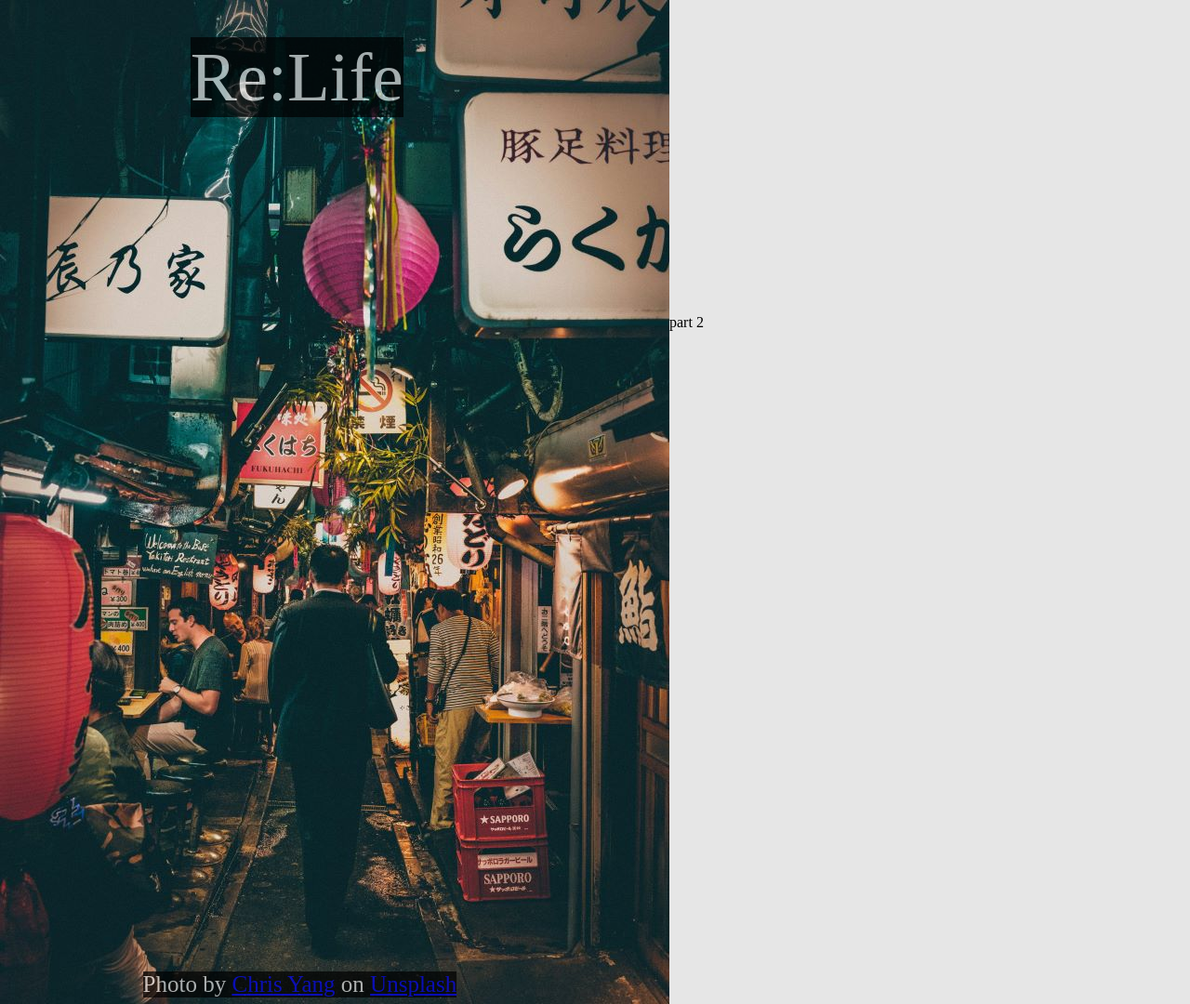
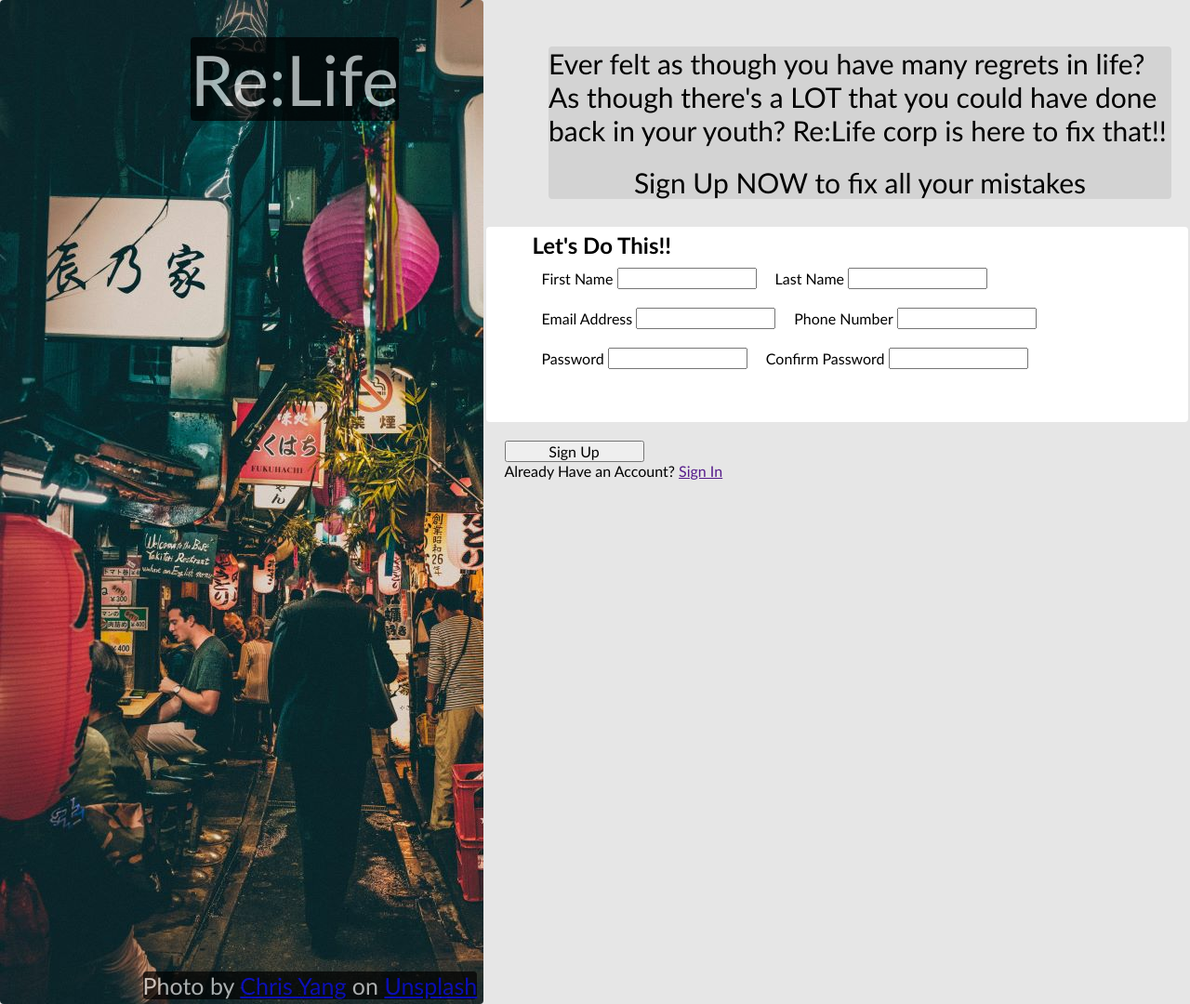
Before and after one commit to Vinayak-Joshi15/Login-Form, a plain HTML site: page index.html in a window 1280 px wide. Shown: the whole page at 93% size. Drawn offline with Linux system fonts and the light colour scheme.

Commit message:
Completed the design

```diff
--- a/index.html
+++ b/index.html
@@ -4,7 +4,7 @@
     <meta charset="UTF-8">
     <meta name="viewport" content="width=device-width, initial-scale=1.0">
     <link rel="stylesheet" href="style.css">
-    <title>Login</title>
+    <title>Sign-Up</title>
 </head>
 <body>
     <script src="script.js"></script>
@@ -14,7 +14,54 @@
             <div class="footer">Photo by <a href="https://unsplash.com/@chrisyangchrisfilm?utm_content=creditCopyText&utm_medium=referral&utm_source=unsplash">Chris Yang</a> on <a href="https://unsplash.com/photos/man-walking-between-stores-during-night-time-LA57RXF1mSI?utm_content=creditCopyText&utm_medium=referral&utm_source=unsplash">Unsplash</a>
             </div>
         </div>
-        <div class="stuff"><form>part 2</form></div>
+        <div class="stuff">
+            <div class="intro">
+                Ever felt as though you have many regrets in life?
+                As though there's a LOT that you could have done back in your youth?
+                Re:Life corp is here to fix that!!
+                <div class="text2">Sign Up <it>NOW</it> to fix all your mistakes</div>
+
+            </div>
+            <form>
+                <section class="the_form">
+                    <h1>Let's Do This!!</h1>
+                    <div class="data">
+                        <div class="cont">
+                            <label for="fname">First Name</label>
+                            <input type="text" name="" id="fname">
+                        </div>
+                        <div class="cont">
+                            <label for="lname">Last Name</label>
+                            <input type="text" id="lname"></div>
+                    </div>
+                    <div class="data"><div class="cont">
+                        <label for="email">Email Address</label>
+                            <input type="email" name="" id="email">
+                    </div>
+                        <div class="cont">
+                            <label for="pnum">Phone Number</label>
+                            <input type="text" id="pnum">
+                        </div>
+                    </div>
+                    <div class="data">
+                        <div class="cont">
+                            <label for="pass">Password</label>
+                            <input type="password" id="pass">
+                        </div>
+                        <div class="cont">
+                            <label for="confirm">Confirm Password</label>
+                            <input type="password" name="" id="confirm">
+                        </div>
+                    </div>
+
+                </section>
+                <section class="sending">
+                    <button>Sign Up</button>
+                    <div>Already Have an Account? <a href="">Sign In</a></div>
+                </section>
+
+            </form>
+        </div>
     </div>
 </body>
 </html>
--- a/style.css
+++ b/style.css
@@ -4,6 +4,19 @@
 }
 html{
     background-color: #e6e6e6;
+    font-family: Calibri;
+    border-radius: 4px;
+}
+button,
+input,
+select,
+textarea {
+  font-family: inherit;
+  font-size: 100%;
+  width: 150px;
+  padding: 0;
+  margin: 0;
+  box-sizing: border-box;
 }
 
 #all{
@@ -14,9 +27,11 @@ html{
     flex: 0.5 1 auto;
     margin: 0;
     padding: 0;
+    border-radius: 4px;
 }
 
 .photo{
+    border-radius: 4px;
     display: flex;
     /*align-items: center;*/
     /*justify-content: top;*/
@@ -29,6 +44,7 @@ html{
 }
 
 .header{
+    border-radius: 4px;
     background-color: black;
     color: #e6e6e6;
     opacity: 0.7;
@@ -39,6 +55,7 @@ html{
 }
 
 .footer{
+    border-radius: 4px;
     background-color: black;
     color: #e6e6e6;
     opacity: 0.7;
@@ -49,12 +66,65 @@ html{
 }
 
 .stuff{
+    border-radius: 4px;
     display: flex;
+    flex-direction: column;
+    align-items: center;
+    width: auto;
+    height: auto;
+    /*margin: 0;
+    padding: 0;*/
+    /*margin: 10px;*/
+    padding: 20px;
+    width: 720px;
+    height: auto;
+
+}
+
+.intro{
+    border-radius: 4px;
+    display: flex;
+    flex-wrap: wrap;
     align-items: center;
     justify-content: center;
+    background-color: lightgray;
+    height: auto;
+    font-size: 30px;
+    margin: 30px;
+    margin-left: 50px;
+    margin-right: 0px;
+}
+
+.text2{
+    border-radius: 4px;
+    margin-top: 20px;
+    margin-bottom: 0;
+}
+
+.the_form{
+    border-radius: 4px;
+    margin: 0;
+    padding: 5px;
+    background-color: white;
     width: auto;
-    height: auto;
-    margin: 0;
-    padding: 0;
+    padding-left: 50px;
 
+    flex-direction: row;
+    height: 200px;
+    width: 700px;
 }
+
+.sending{
+    width: 700px;
+    margin: 10px;
+    padding: 10px;
+}
+.data{
+    display: flex;
+    flex-direction: row;
+}
+.cont{
+    display: block;
+    margin: 5px;
+    padding: 5px;
+}
```
